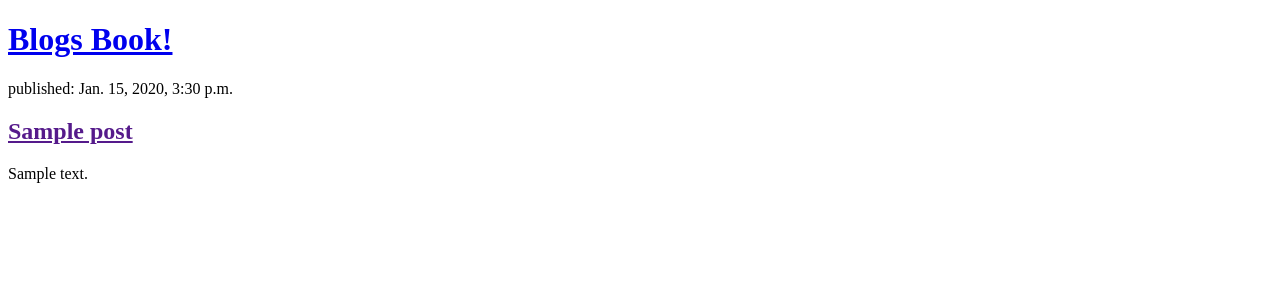
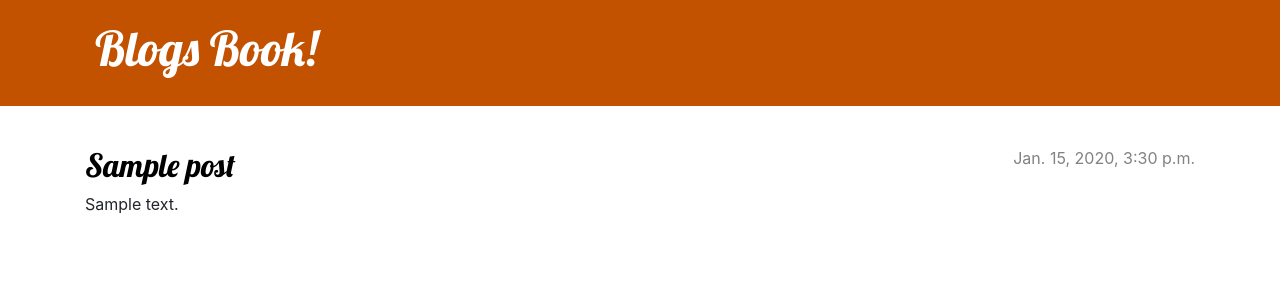
Before and after one commit to ssurbhi560/blogs-book, a Django app: page / in a window 1280 px wide. Shown: the top 300 px of the page. Run offline with Django 3.2, Linux system fonts and the light colour scheme; tables that the repository leaves empty hold one stand-in row (values such as "Sample post").

Commit message:
Added view and template for detailed blog post as well as CSS for the site.

```diff
--- /dev/null
+++ b/blog/static/css/blog.css
@@ -0,0 +1,70 @@
+.page-header {
+    background-color: #C25100;
+    margin-top: 0;
+    margin-bottom: 40px;
+    padding: 20px 20px 20px 40px;
+}
+
+.page-header h1,
+.page-header h1 a,
+.page-header h1 a:visited,
+.page-header h1 a:active {
+    color: #ffffff;
+    font-size: 36pt;
+    text-decoration: none;
+}
+
+h1,
+h2,
+h3,
+h4 {
+    font-family: 'Lobster', cursive;
+}
+
+.date {
+    color: #828282;
+}
+
+.save {
+    float: right;
+}
+
+.post-form textarea,
+.post-form input {
+    width: 100%;
+}
+
+.top-menu,
+.top-menu:hover,
+.top-menu:visited {
+    color: #ffffff;
+    float: right;
+    font-size: 26pt;
+    margin-right: 20px;
+}
+
+.post {
+    margin-bottom: 70px;
+}
+
+.post h2 a,
+.post h2 a:visited {
+    color: #000000;
+}
+
+.post > .date,
+.post > .actions {
+    float: right;
+}
+
+.btn-default,
+.btn-default:visited {
+    color: #C25100;
+    background: none;
+    border-color: #C25100;
+}
+
+.btn-default:hover {
+    color: #FFFFFF;
+    background-color: #C25100;
+}
--- /dev/null
+++ b/blog/templates/blog/base.html
@@ -0,0 +1,25 @@
+{% load static %}
+<!DOCTYPE html>
+<html>
+    <head>
+        <title>Blogs Book!</title>
+        <link rel="stylesheet" href="https://cdn.jsdelivr.net/npm/bootstrap@4.5.3/dist/css/bootstrap.min.css" integrity="sha384-TX8t27EcRE3e/ihU7zmQxVncDAy5uIKz4rEkgIXeMed4M0jlfIDPvg6uqKI2xXr2" crossorigin="anonymous">
+        <link href='//fonts.googleapis.com/css?family=Lobster&subset=latin,latin-ext' rel='stylesheet' type='text/css'>
+        <link rel="stylesheet" href="{% static 'css/blog.css' %}">
+    </head>
+    <body>
+            <header class="page-header">
+              <div class="container">
+                  <h1><a href="/">Blogs Book!</a></h1>
+              </div>
+            </header>
+            <main class="container">
+                <div class="row">
+                    <div class="col">
+                    {% block content %}
+                    {% endblock %}
+                    </div>
+                </div>
+            </main>
+    </body>
+</html>
--- a/blog/templates/blog/post_list.html
+++ b/blog/templates/blog/post_list.html
@@ -1,21 +1,13 @@
-<!DOCTYPE html>
-<html>
-    <head>
-        <title>Blogs Book!</title>
-    </head>
-    <body>
+{% extends 'blog/base.html' %}
 
-        <header>
-            <h1><a href="/">Blogs Book!</a></h1>
-        </header>
-        {% for post in posts %}
-
-            <article>
-            <time>published: {{ post.published_date }}</time>
-            <h2><a href="">{{ post.title }}</a></h2>
+{% block content %}
+    {% for post in posts %}
+        <article class="post">
+            <time class="date">
+                {{ post.published_date }}
+            </time>
+            <h2><a href="{% url 'post_detail' pk=post.pk %}">{{ post.title }}</a></h2>
             <p>{{ post.text|linebreaksbr }}</p>
-            </article>
-        {% endfor %}
-
-    </body>
-</html>
+        </article>
+    {% endfor %}
+{% endblock %}
--- a/blog/urls.py
+++ b/blog/urls.py
@@ -2,5 +2,6 @@ from django.urls import path
 from . import views
 
 urlpatterns = [
-    path('', views.post_list, name='post_list')
+    path('', views.post_list, name='post_list'),
+    path('/post/<int:pk>/', views.post_detail, name='post_detail'),
 ]
--- a/blog/views.py
+++ b/blog/views.py
@@ -1,4 +1,4 @@
-from django.shortcuts import render
+from django.shortcuts import render, get_object_or_404
 from django.utils import timezone
 from .models import Post
 
@@ -7,3 +7,7 @@ from .models import Post
 def post_list(request):
     posts = Post.objects.filter(published_date__lte=timezone.now()).order_by('published_date')
     return render(request, 'blog/post_list.html', {'posts' : posts})
+
+def post_detail(request, pk):
+    post = get_object_or_404(Post, pk=pk)
+    return render(request, 'blog/post_detail.html', {'post' : post})
```
Also changed, not shown: blog/templates/blog/post_detail.html (added, +13 -0 lines).
